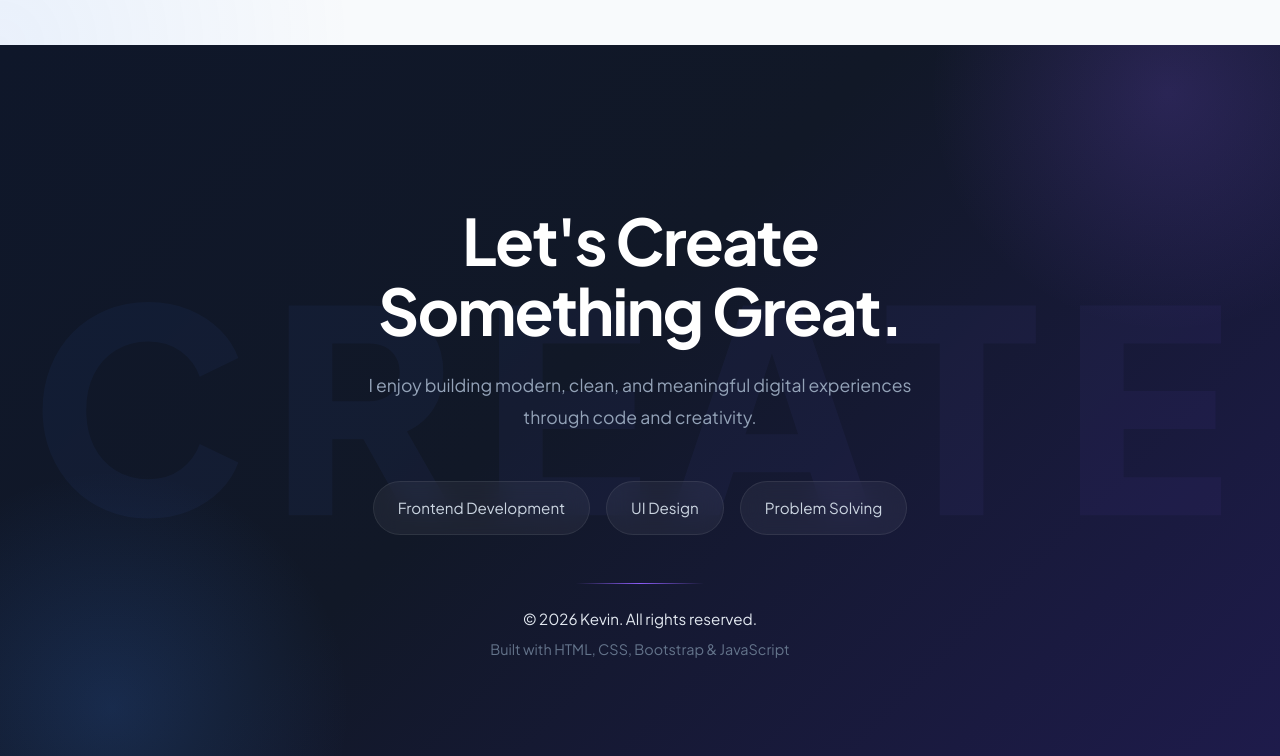
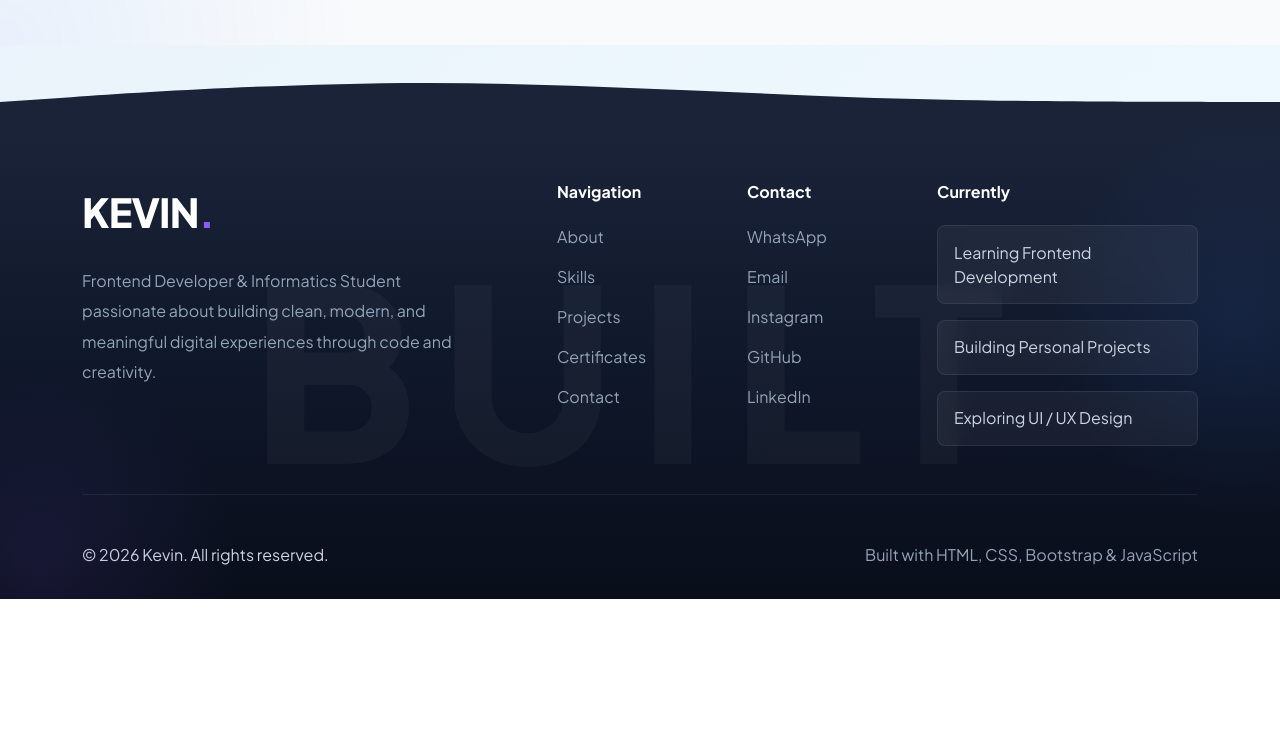
Before and after one commit to KevinArcharios/Kevin-Portfolio, a plain HTML site: page index.html in a window 1280 px wide. Shown: the part 5172-5928 px from the top of the page. After the commit the page ends 5771 px from the top, so only its background shows below. Drawn offline with nearby package versions, Linux system fonts and the light colour scheme.

Commit message:
Menyelesaikan Footer

```diff
--- a/index.html
+++ b/index.html
@@ -1056,43 +1056,163 @@
 		</section>
 		<!-- Contact Section End -->
 
+		<div class="footer-wave">
+			<svg viewBox="0 0 1440 100" preserveAspectRatio="none">
+				<path
+					fill="#1A2338"
+					d="M0,64L80,58.7C160,53,320,43,480,42.7C640,43,800,53,960,58.7C1120,64,1280,64,1360,64L1440,64L1440,101L1360,101C1280,101,1120,101,960,101C800,101,640,101,480,101C320,101,160,101,80,101L0,101Z"
+				></path>
+			</svg>
+		</div>
+
 		<!-- Footer Section Start -->
 		<footer class="footer-section position-relative overflow-hidden">
-			<div class="container position-relative z-1">
-				<div class="row justify-content-center text-center">
-					<div class="col-lg-8">
-						<h2 class="footer-title fw-bold mb-4">
-							Let's Create<br />
-							Something Great.
-						</h2>
+			<div
+				class="footer-watermark d-none d-lg-block position-absolute lh-1 text-white"
+			>
+				BUILT
+			</div>
 
-						<p class="footer-description mb-5">
-							I enjoy building modern, clean, and meaningful digital experiences
-							through code and creativity.
+			<div class="container position-relative">
+				<div class="row gy-5">
+					<div class="col-lg-5">
+						<a
+							href="#"
+							class="footer-logo text-decoration-none d-inline-block mb-4 fs-1 text-white"
+						>
+							KEVIN<span>.</span>
+						</a>
+
+						<p class="footer-description mb-0">
+							Frontend Developer & Informatics Student passionate about building
+							clean, modern, and meaningful digital experiences through code and
+							creativity.
 						</p>
+					</div>
 
-						<div class="d-flex flex-wrap justify-content-center gap-3 mb-5">
-							<span class="footer-badge"> Frontend Development </span>
+					<div class="col-6 col-md-4 col-lg-2">
+						<h6 class="footer-heading mb-4 fw-bold text-white">Navigation</h6>
 
-							<span class="footer-badge"> UI Design </span>
+						<ul class="list-unstyled d-flex flex-column gap-3 mb-0">
+							<li>
+								<a href="#about" class="footer-link text-decoration-none">
+									About
+								</a>
+							</li>
 
-							<span class="footer-badge"> Problem Solving </span>
+							<li>
+								<a href="#skills" class="footer-link text-decoration-none">
+									Skills
+								</a>
+							</li>
+
+							<li>
+								<a href="#projects" class="footer-link text-decoration-none">
+									Projects
+								</a>
+							</li>
+
+							<li>
+								<a
+									href="#certificates"
+									class="footer-link text-decoration-none"
+								>
+									Certificates
+								</a>
+							</li>
+
+							<li>
+								<a href="#contact" class="footer-link text-decoration-none">
+									Contact
+								</a>
+							</li>
+						</ul>
+					</div>
+
+					<div class="col-6 col-md-4 col-lg-2">
+						<h6 class="footer-heading mb-4 fw-bold text-white">Contact</h6>
+
+						<ul class="list-unstyled d-flex flex-column gap-3 mb-0">
+							<li>
+								<a
+									href="https://wa.me/628xxxxxxxxxx"
+									target="_blank"
+									class="footer-link text-decoration-none"
+								>
+									WhatsApp
+								</a>
+							</li>
+
+							<li>
+								<a
+									href="mailto:yourmail@gmail.com"
+									class="footer-link text-decoration-none"
+								>
+									Email
+								</a>
+							</li>
+
+							<li>
+								<a
+									href="https://instagram.com/username"
+									target="_blank"
+									class="footer-link text-decoration-none"
+								>
+									Instagram
+								</a>
+							</li>
+
+							<li>
+								<a
+									href="https://github.com/username"
+									target="_blank"
+									class="footer-link text-decoration-none"
+								>
+									GitHub
+								</a>
+							</li>
+
+							<li>
+								<a
+									href="https://linkedin.com/in/username"
+									target="_blank"
+									class="footer-link text-decoration-none"
+								>
+									LinkedIn
+								</a>
+							</li>
+						</ul>
+					</div>
+
+					<div class="col-md-4 col-lg-3">
+						<h6 class="footer-heading mb-4 fw-bold text-white">Currently</h6>
+
+						<div class="d-flex flex-column gap-3">
+							<div class="footer-status rounded-3">Learning Frontend Development</div>
+
+							<div class="footer-status rounded-3">Building Personal Projects</div>
+
+							<div class="footer-status rounded-3">Exploring UI / UX Design</div>
 						</div>
+					</div>
+				</div>
 
-						<div class="footer-divider mx-auto mb-4"></div>
+				<hr class="footer-divider my-5" />
 
-						<p class="footer-copyright mb-2">
+				<div class="row align-items-center gy-3">
+					<div class="col-md-6">
+						<p class="footer-copyright mb-0">
 							© 2026 Kevin. All rights reserved.
 						</p>
+					</div>
 
+					<div class="col-md-6 text-md-end">
 						<p class="footer-stack mb-0">
 							Built with HTML, CSS, Bootstrap & JavaScript
 						</p>
 					</div>
 				</div>
 			</div>
-
-			<div class="footer-watermark">CREATE</div>
 		</footer>
 		<!-- Footer Section End -->
 
--- a/style.css
+++ b/style.css
@@ -571,120 +571,109 @@ body {
 
 /* Footer Section Start */
 .footer-section {
-	position: relative;
-	padding: 10rem 0 6rem;
-	background: linear-gradient(135deg, #0f172a 0%, #111827 45%, #1e1b4b 100%);
+	padding: 3rem 0 2rem;
+	background: linear-gradient(180deg, #1a2338, #0f172a, #090e1a);
 }
 
 .footer-section::before {
 	content: "";
 	position: absolute;
-	top: -12rem;
-	right: -8rem;
-	width: 30rem;
-	height: 30rem;
-	background: radial-gradient(
-		circle,
-		rgba(139, 92, 246, 0.18),
-		transparent 70%
-	);
+	top: -1rem;
+	right: -10rem;
+	width: 25rem;
+	height: 25rem;
+	background: radial-gradient(circle, rgba(59, 130, 246, 0.1), transparent 70%);
 }
 
 .footer-section::after {
 	content: "";
 	position: absolute;
-	bottom: -12rem;
-	left: -8rem;
-	width: 30rem;
-	height: 30rem;
-	background: radial-gradient(
-		circle,
-		rgba(59, 130, 246, 0.18),
-		transparent 70%
-	);
+	bottom: -10rem;
+	left: -10rem;
+	width: 25rem;
+	height: 25rem;
+	background: radial-gradient(circle, rgba(139, 92, 246, 0.1), transparent 70%);
 }
 
-.footer-title {
-	font-size: clamp(2.8rem, 5vw, 5rem);
-	line-height: 1.1;
-	color: #fff;
-	letter-spacing: -0.03em;
+.footer-watermark {
+	top: 50%;
+	left: 50%;
+	transform: translate(-50%, -50%);
+	font-size: 15rem;
+	font-weight: 900;
+	letter-spacing: 1.5rem;
+	pointer-events: none;
+	user-select: none;
+	opacity: 0.03;
+}
+
+.footer-logo {
+	font-weight: 800;
+	letter-spacing: -0.05rem;
+}
+
+.footer-logo span {
+	color: #8b5cf6;
 }
 
 .footer-description {
-	max-width: 38rem;
-	margin-inline: auto;
-	font-size: 1.1rem;
-	line-height: 1.8;
+	max-width: 24rem;
+	line-height: 1.9;
 	color: #94a3b8;
 }
 
-.footer-badge {
-	padding: 0.9rem 1.5rem;
-	border-radius: 999px;
-	background: rgba(255, 255, 255, 0.05);
-	border: 1px solid rgba(255, 255, 255, 0.08);
-	color: #cbd5e1;
-	font-size: 0.95rem;
-	backdrop-filter: blur(12px);
+.footer-link {
+	color: #94a3b8;
 	transition: 0.3s ease;
 }
 
-.footer-badge:hover {
-	transform: translateY(-0.2rem);
-	border-color: #8b5cf6;
-	color: #fff;
+.footer-link:hover {
+	color: #8b5cf6;
+	padding-left: 0.3rem;
+}
+
+.footer-status {
+	background: rgba(255, 255, 255, 0.05);
+	border: 1px solid rgba(255, 255, 255, 0.08);
+	padding: 0.9rem 1rem;
+	color: #cbd5e1;
+	backdrop-filter: blur(10px);
 }
 
 .footer-divider {
-	width: 8rem;
-	height: 1px;
-	background: linear-gradient(90deg, transparent, #8b5cf6, transparent);
+	border-color: rgba(255, 255, 255, 0.08);
+	opacity: 1;
 }
 
 .footer-copyright {
-	color: #e2e8f0;
-	font-size: 0.95rem;
+	color: #cbd5e1;
 }
 
 .footer-stack {
-	color: #64748b;
-	font-size: 0.9rem;
+	color: #94a3b8;
 }
 
-.footer-watermark {
-	position: absolute;
-	left: 50%;
-	top: 50%;
-	transform: translate(-50%, -50%);
-	font-size: clamp(8rem, 22vw, 18rem);
-	font-weight: 900;
-	letter-spacing: 0.08em;
-	line-height: 1;
-	pointer-events: none;
-	user-select: none;
+@media (max-width: 991.98px) {
+	.footer-section {
+		padding: 5rem 0 2rem;
+	}
 
-	background: linear-gradient(135deg, #3b82f6, #8b5cf6);
-
-	-webkit-background-clip: text;
-	background-clip: text;
-	color: transparent;
-
-	opacity: 0.05;
+	.footer-logo {
+		font-size: 1.8rem;
+	}
 }
 
-@media (max-width: 768px) {
+@media (max-width: 767.98px) {
 	.footer-section {
-		padding: 8rem 0 5rem;
+		text-align: center;
 	}
 
 	.footer-description {
-		font-size: 1rem;
+		margin: auto;
 	}
 
-	.footer-badge {
-		font-size: 0.85rem;
-		padding: 0.75rem 1.2rem;
+	.footer-link:hover {
+		padding-left: 0;
 	}
 }
 /* Footer Section End */
```
